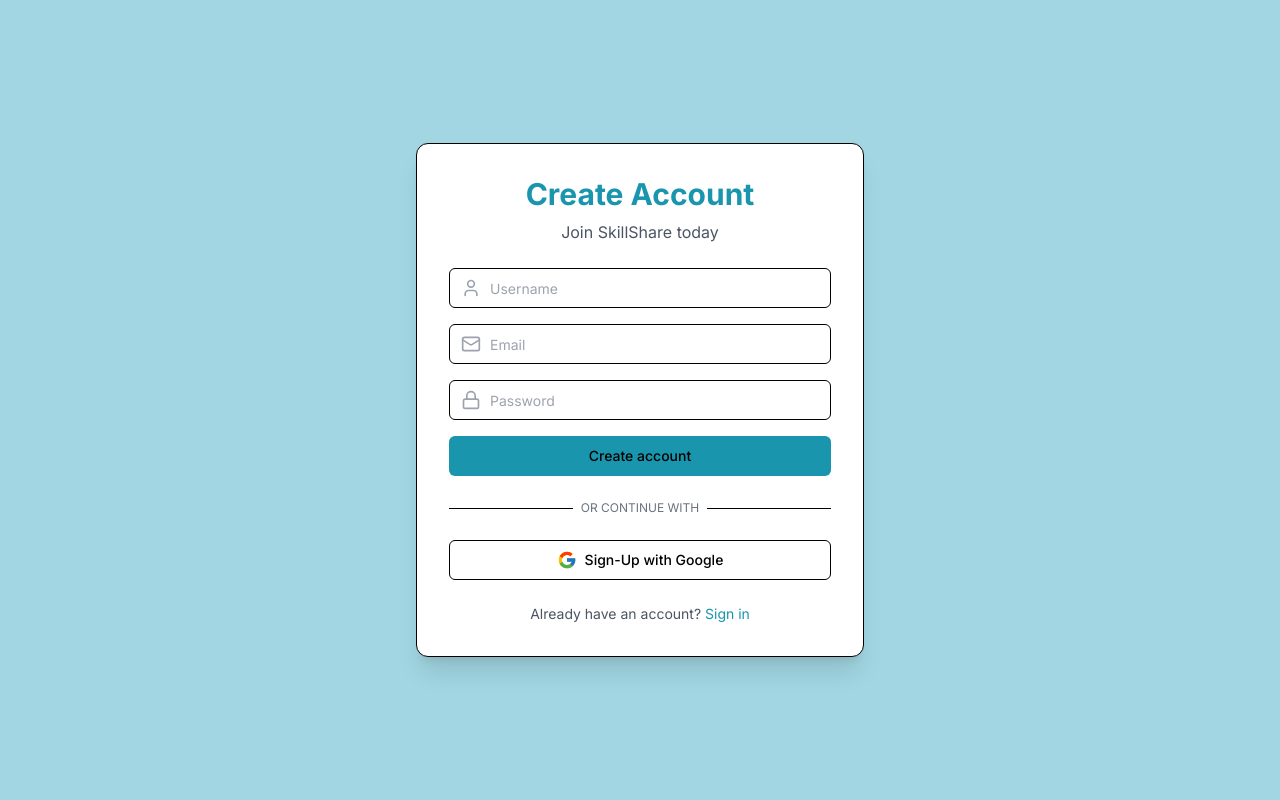
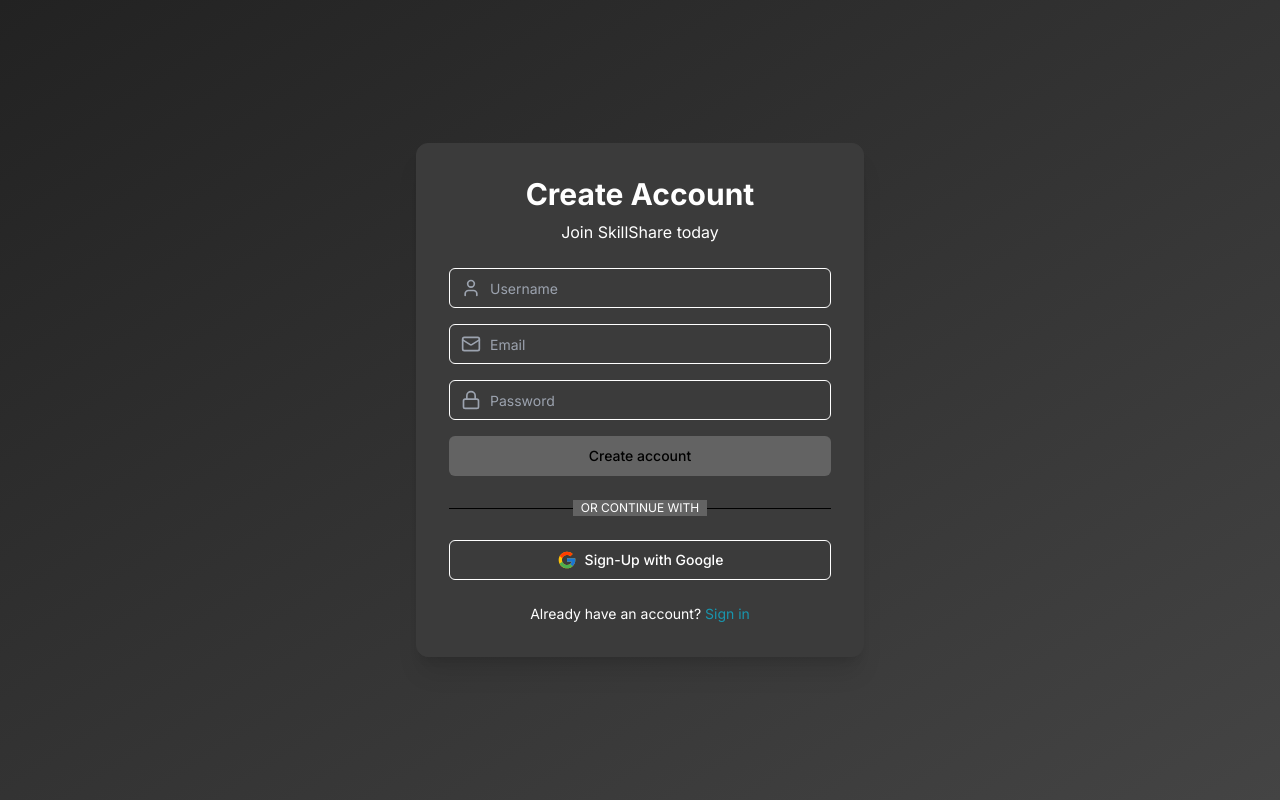
Before and after one commit to anitdias/SkillShare, a Next.js app: page /signup in a window 1280 px wide. Built offline with nearby package versions, Linux system fonts and the light colour scheme; no server answers.

Commit message:
changes login and signup UI

```diff
--- a/app/login/page.tsx
+++ b/app/login/page.tsx
@@ -50,7 +50,7 @@
   };
 
   return (
-    <div className="min-h-screen bg-[#222222] flex items-center justify-center p-4">
+    <div className="min-h-screen bg-gradient-to-br from-[#222222] via-[#333333] to-[#444444] flex items-center justify-center p-4">
       <Card className="w-full max-w-md p-8 space-y-6 bg-[#3b3b3b] border-[#3b3b3b] shadow-xl rounded-xl">
         <div className="text-center">
           <h1 className="text-3xl font-bold text-white mb-2">Welcome Back</h1>
@@ -110,7 +110,7 @@
           <Button
             variant="outline"
             onClick={() => signIn('google', { callbackUrl: '/profile' })}
-            className="w-full flex items-center justify-center text-white"
+            className="w-full flex items-center justify-center text-white hover:bg-[#222222]"
           >
             <FcGoogle className="mr-2 h-5 w-5" /> {/* Google Icon */}
             Sign-Up with Google
--- a/app/publicProfile/page.tsx
+++ b/app/publicProfile/page.tsx
@@ -157,7 +157,7 @@
       return(
         <div className="min-h-screen bg-gradient-to-b from-[#222222] via-[#333333] to-[#444444] p-4 md:p-8">
         <div className="max-w-6xl mx-auto">
-      <nav className="h-16 bg-[#3b3b3b] shadow-md fixed top-0 left-0 right-0 z-20 flex items-center justify-between px-4">
+        <nav className="h-16 bg-[#3b3b3b] shadow-md fixed top-0 left-0 right-0 z-20 flex items-center justify-between px-4">
         <div className="flex items-center">
           <Button
             variant="ghost"
@@ -172,10 +172,10 @@
             )}
           </Button>
 
-          <h1 className="text-xl font-bold font-mono text-white bg-[#636363] shadow-md rounded-lg p-1">
-            {fulltext}
-          </h1>
-        </div>
+          <h1 className="hidden sm:block text-lg font-bold font-mono text-white bg-[#636363] shadow-md rounded-lg px-2 py-1 sm:px-4 sm:py-1 whitespace-nowrap">
+              {fulltext}
+            </h1>
+          </div>
 
         {/* Search Bar */}
         <div className="flex-grow flex items-center justify-center">
@@ -195,8 +195,6 @@
                     className="p-2 hover:bg-gray-400 cursor-pointer text-white"
                     onClick={() => {
                       router.push(`/publicProfile?userid=${user.id}&username=${user.name}`)
-                      searchUsers.length = 0;
-                      setQuery('');
                     }}
                   >
                     {user.name}
@@ -210,7 +208,7 @@
           onClick={() => {
             router.push('/profile')
           }}
-          className="mr-2 mt-4 md:mt-0 bg-[#636363] hover:bg-[#222222]"
+          className="bg-[#636363] hover:bg-[#222222] text-sm ml-2 sm:text-md px-3 py-1 sm:px-4 sm:py-2 rounded-lg shadow-md mr-2"
         >
           Return to Profile
         </Button>
@@ -218,10 +216,11 @@
           onClick={() => {
             signOut({ callbackUrl: "/" });
           }}
-          className="mt-4 md:mt-0 bg-[#636363] hover:bg-[#222222]"
+          className="hidden md:block mt-4 md:mt-0 bg-[#636363] hover:bg-[#222222]"
         >
           Sign Out
         </Button>
+
       </nav>
 
         {/* Sidebar */}
@@ -259,7 +258,7 @@
             )}
         </AnimatePresence>
 
-        <div className="flex flex-col md:flex-row gap-6 mt-12">
+        <div className="mt-14 sm:flex flex-col md:flex-row gap-6 mt-12">
                   {/* Profile Card - Takes 2/3rd of the width */}
                   <Card className="w-full bg-[#3b3b3b] rounded-2xl shadow-lg overflow-hidden border border-[#3b3b3b]">
                     {/* Cover Photo */}
@@ -314,7 +313,7 @@
               <button
                 key={category.id}
                 onClick={() => setSelectedCategory(category.id)}
-                className={`flex-1 text-center py-2 text-white font-medium transition-all ${
+                className={`flex-1 text-center text-white py-2 font-medium transition-all text-sm sm:text-base ${
                   selectedCategory === category.id
                     ? "border-b-4 border-blue-500 text-blue-400"
                     : "text-gray-400 hover:text-white"
--- a/app/signup/page.tsx
+++ b/app/signup/page.tsx
@@ -65,22 +65,22 @@
   };
 
   return (
-    <div className="min-h-screen bg-[#A1D6E2] flex items-center justify-center p-4">
-      <Card className="w-full max-w-md p-8 space-y-6 bg-white shadow-xl rounded-xl">
+    <div className="min-h-screen bg-gradient-to-br from-[#222222] via-[#333333] to-[#444444] flex items-center justify-center p-4">
+      <Card className="w-full max-w-md p-8 space-y-6 bg-[#3b3b3b] border-[#3b3b3b] shadow-xl rounded-xl">
         <div className="text-center">
-          <h1 className="text-3xl font-bold text-[#1995AD] mb-2">Create Account</h1>
-          <p className="text-gray-600">Join SkillShare today</p>
+          <h1 className="text-3xl font-bold text-white mb-2">Create Account</h1>
+          <p className="text-white">Join SkillShare today</p>
         </div>
 
         <form onSubmit={handleSubmit} className="space-y-4">
           <div className="space-y-2">
-            <div className="relative text-black">
+            <div className="relative text-white">
               <Input
                 type="text"
                 placeholder="Username"
                 value={formData.name}
                 onChange={(e) => setFormData({ ...formData, name: e.target.value })}
-                className="pl-10"
+                className="pl-10 border border-white"
                 required
               />
               <LucideUser className="absolute left-3 top-1/2 transform -translate-y-1/2 text-gray-400 h-5 w-5" />
@@ -88,13 +88,13 @@
           </div>
 
           <div className="space-y-2">
-            <div className="relative text-black">
+            <div className="relative">
               <Input
                 type="email"
                 placeholder="Email"
                 value={formData.email}
                 onChange={(e) => setFormData({ ...formData, email: e.target.value })}
-                className="pl-10"
+                className="pl-10 text-white"
                 required
               />
               <LucideMail className="absolute left-3 top-1/2 transform -translate-y-1/2 text-gray-400 h-5 w-5" />
@@ -102,13 +102,13 @@
           </div>
 
           <div className="space-y-2">
-            <div className="relative text-black">
+            <div className="relative">
               <Input
                 type="password"
                 placeholder="Password"
                 value={formData.password}
                 onChange={(e) => setFormData({ ...formData, password: e.target.value })}
-                className="pl-10"
+                className="pl-10 text-white"
                 required
               />
               <LucideLock className="absolute left-3 top-1/2 transform -translate-y-1/2 text-gray-400 h-5 w-5" />
@@ -119,7 +119,7 @@
 
           <Button
             type="submit"
-            className="w-full bg-[#1995AD] hover:bg-[#157892]"
+            className="w-full bg-[#636363] hover:bg-[#222222]"
             disabled={isLoading}
           >
             {isLoading ? 'Creating account...' : 'Create account'}
@@ -131,7 +131,7 @@
             <span className="w-full border-t" />
           </div>
           <div className="relative flex justify-center text-xs uppercase">
-            <span className="bg-white px-2 text-gray-500">Or continue with</span>
+            <span className="bg-[#636363] px-2 text-white">Or continue with</span>
           </div>
         </div>
 
@@ -139,14 +139,14 @@
                   <Button
                     variant="outline"
                     onClick={() => signIn('google', { callbackUrl: '/profile' })}
-                    className="w-full flex items-center justify-center text-black"
+                    className="w-full flex items-center justify-center text-white hover:bg-[#222222]"
                   >
                     <FcGoogle className="mr-2 h-5 w-5" /> {/* Google Icon */}
                     Sign-Up with Google
                   </Button>
                 </div>
 
-        <p className="text-center text-sm text-gray-600">
+        <p className="text-center text-sm text-white">
           Already have an account?{' '}
           <Link href="/login" className="text-[#1995AD] hover:underline">
             Sign in
```
Also changed, not shown: app/profile/page.tsx (+9 -8 lines), app/roadmap/RoadmapFlowchart.css (+14 -0 lines).
